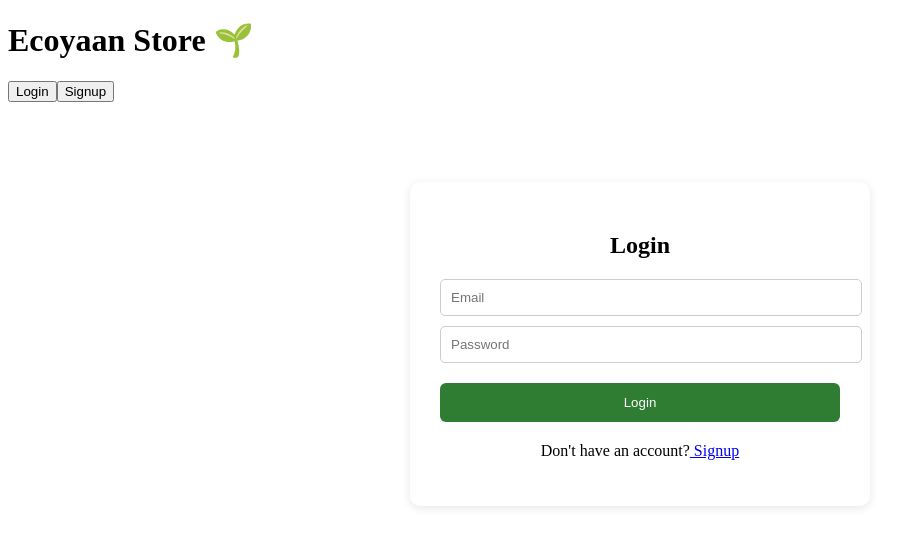
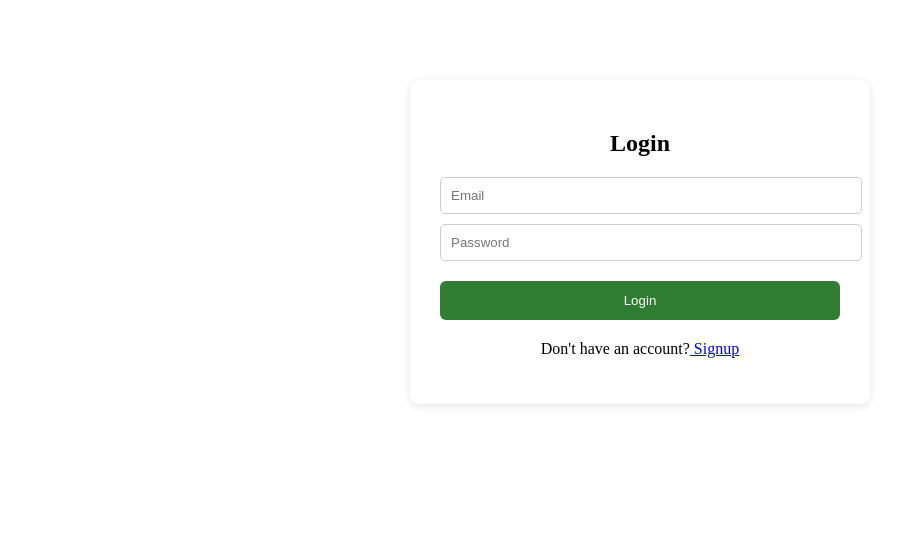
Before and after one commit to Rakshanayak24/ECommerce, a Next.js app: page /auth/login in a window 1280 px wide. Shown: the top 546 px of the page, without its empty margins (0-917 px from the left). Built offline with nearby package versions, Linux system fonts and the light colour scheme.

Commit message:
Update layout.js

```diff
--- a/app/layout.js
+++ b/app/layout.js
@@ -1,7 +1,6 @@
-"use client"; // Must be client for interactivity
+"use client";
 
 import { CartProvider } from "../context/CartContext";
-import Header from "../components/Header";
 
 export default function RootLayout({ children }) {
   return (
@@ -9,11 +8,8 @@ export default function RootLayout({ children }) {
       <head>
         <title>Ecoyaan Checkout</title>
       </head>
-      <body className="bg-gray-100 min-h-screen">
-        <CartProvider>
-          <Header />  {/* Header will show login/logout/order buttons */}
-          <main>{children}</main>
-        </CartProvider>
+      <body>
+        <CartProvider>{children}</CartProvider>
       </body>
     </html>
   );
```
